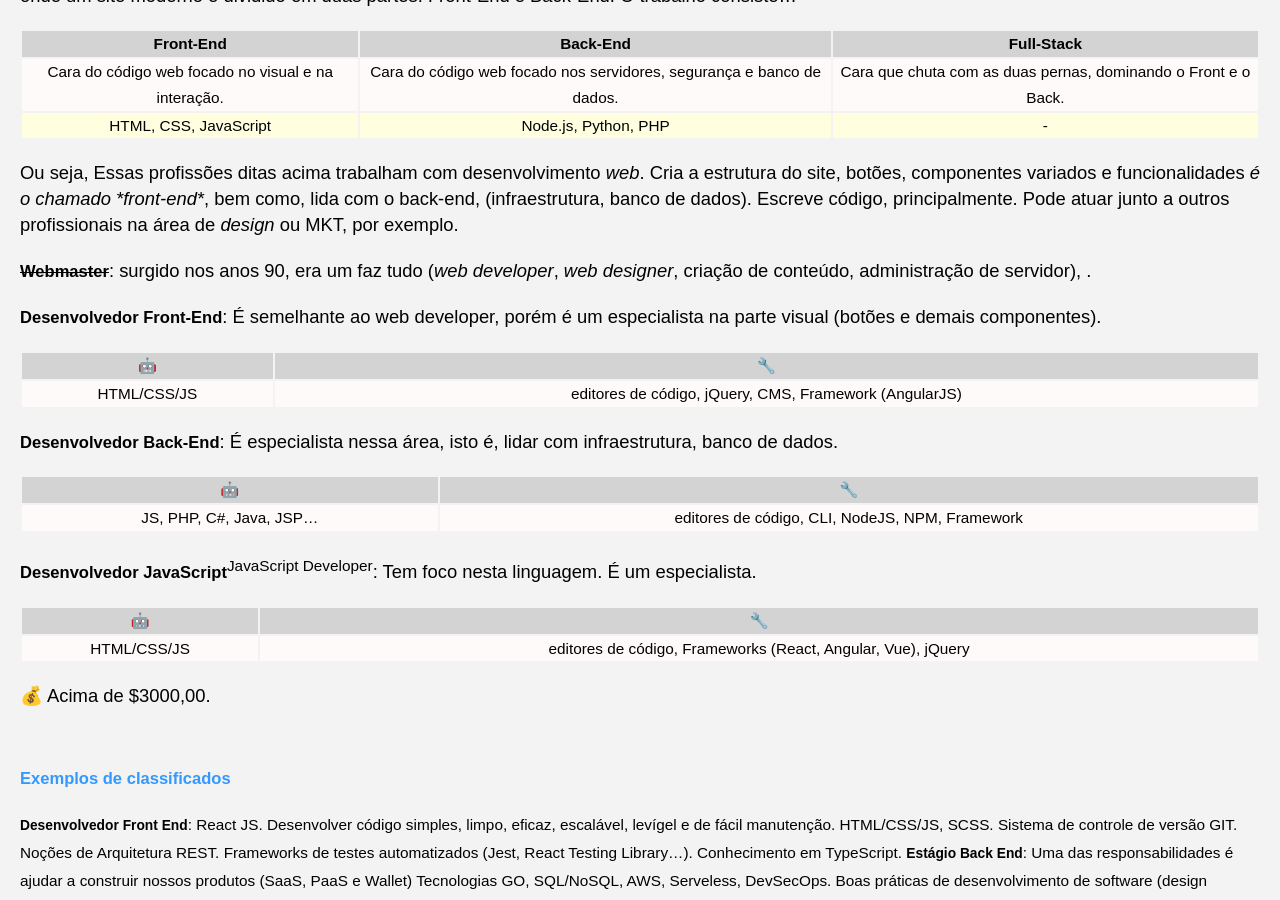
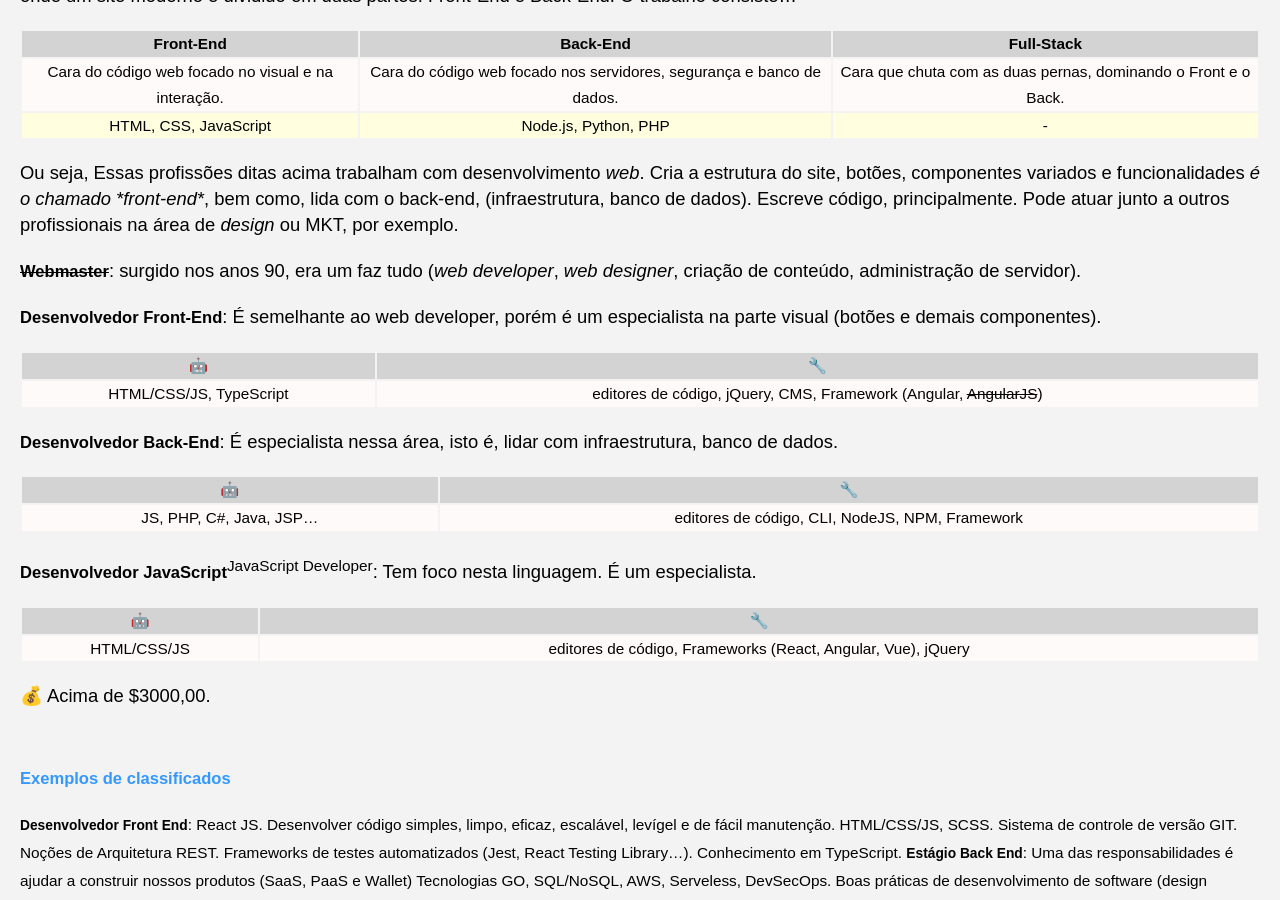
Before and after one commit to Joesynth/joesynth.github.io, a Jekyll site: the page built from _posts/2021-01-03-profissionais-de-informatica.md, in a window 1280 px wide and 900 px high, scrolled down 1027 px. Built offline with Jekyll 4.4.1, drawn with Linux system fonts in a browser that asks for light colours.

Commit message:
Refine descriptions and update Front-End technologies

```diff
--- a/_posts/2021-01-03-profissionais-de-informatica.md
+++ b/_posts/2021-01-03-profissionais-de-informatica.md
@@ -43,13 +43,13 @@ Fizemos um resumo mostrando a profissão e coisas que devemos estar espertos! Pa
 
 Ou seja,  Essas profissões ditas acima trabalham com desenvolvimento *web*. Cria a estrutura do site, botões, componentes variados e funcionalidades _é o chamado *front-end*_, bem como, lida com o back-end, (infraestrutura, banco de dados). Escreve código, principalmente. Pode atuar junto a outros profissionais na área de *design* ou MKT, por exemplo.
 
-<del>**Webmaster**</del>: surgido nos anos 90, era um faz tudo (*web developer*, *web designer*, criação de conteúdo, administração de servidor), .
+<del>**Webmaster**</del>: surgido nos anos 90, era um faz tudo (*web developer*, *web designer*, criação de conteúdo, administração de servidor).
 
 **Desenvolvedor Front-End**: É semelhante ao web developer, porém é um especialista na parte visual (botões e demais componentes).
 
 | 🤖️ | 🔧️ |
 | :---: | :---: |
-|HTML/CSS/JS|editores de código, jQuery, CMS, Framework (AngularJS)|
+|HTML/CSS/JS, TypeScript|editores de código, jQuery, CMS, Framework (Angular, <del>AngularJS</del>)|
 
 **Desenvolvedor Back-End**: É especialista nessa área, isto é, lidar com infraestrutura, banco de dados.
 
```
